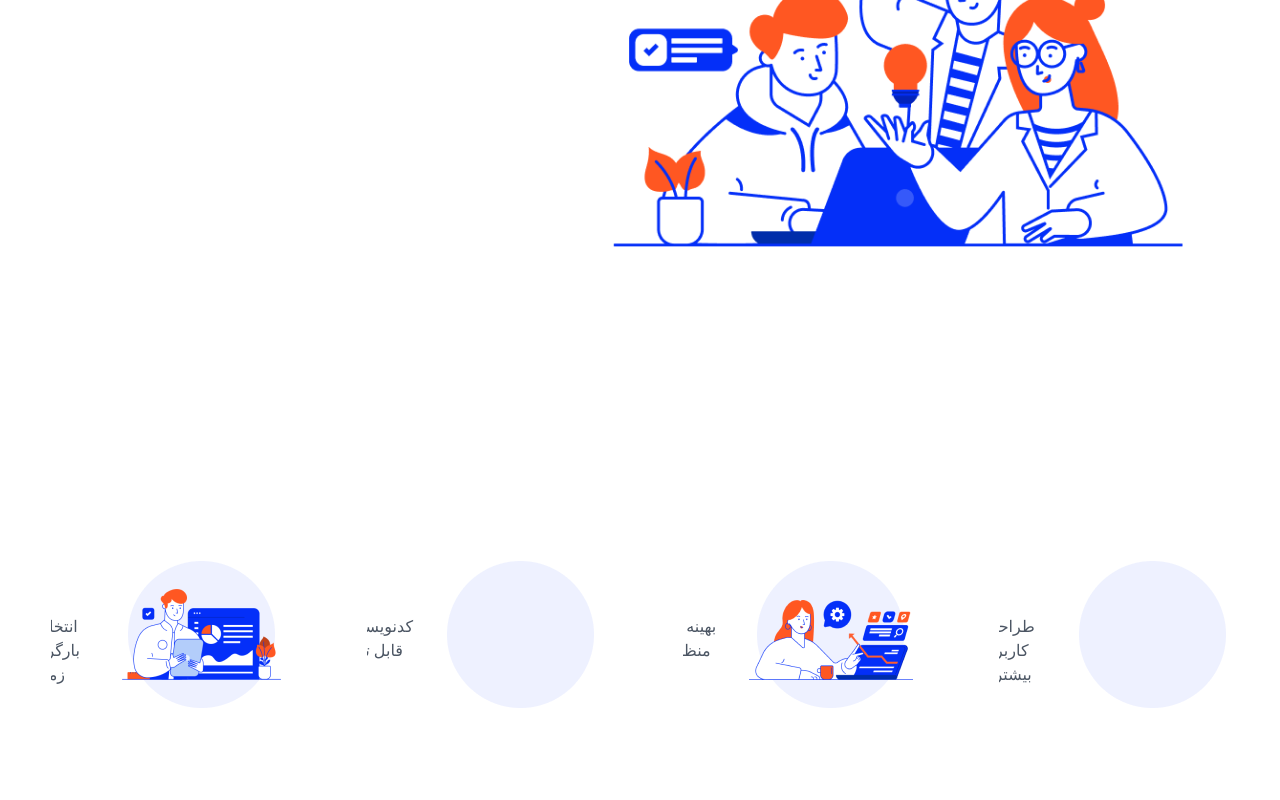
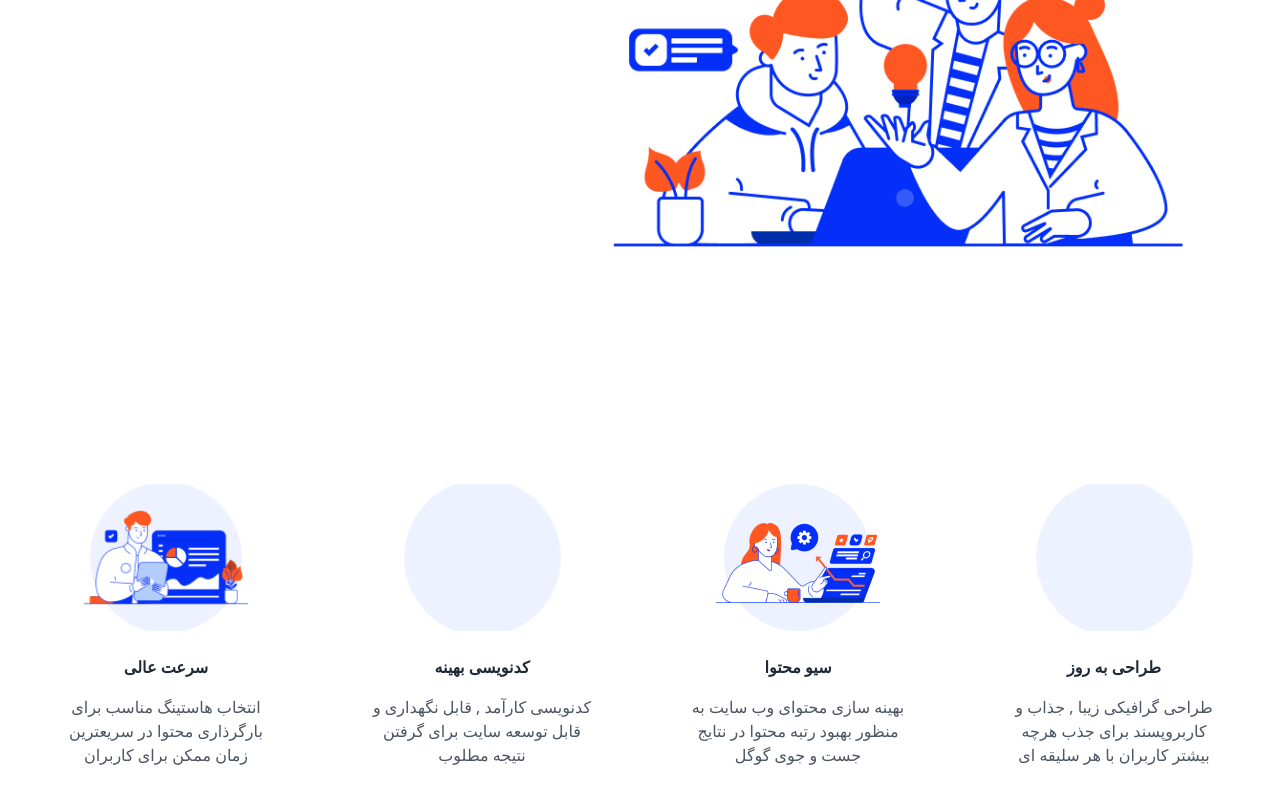
Before and after one commit to Mohmdparsa/digital-marketing, a React (Create React App) app: page / in a window 1280 px wide. Shown: the part 1072-1872 px from the top of the page. Built offline with nearby package versions, Linux system fonts and the light colour scheme.

Commit message:
style(Services.jsx): remove md:flex-row from element

```diff
--- a/src/components/Services.jsx
+++ b/src/components/Services.jsx
@@ -35,7 +35,7 @@ const Services = () => {
         {cardsData.map((card, index) => (
           <div
             key={index}
-            className="flex flex-col md:flex-row  items-center rounded-lg overflow-hidden max-w-sm mx-auto w-[230px] h-[300px]"
+            className="flex flex-col  items-center rounded-lg overflow-hidden max-w-sm mx-auto w-[230px] h-[300px]"
           >
             <img
               src={card.imageUrl}
```
